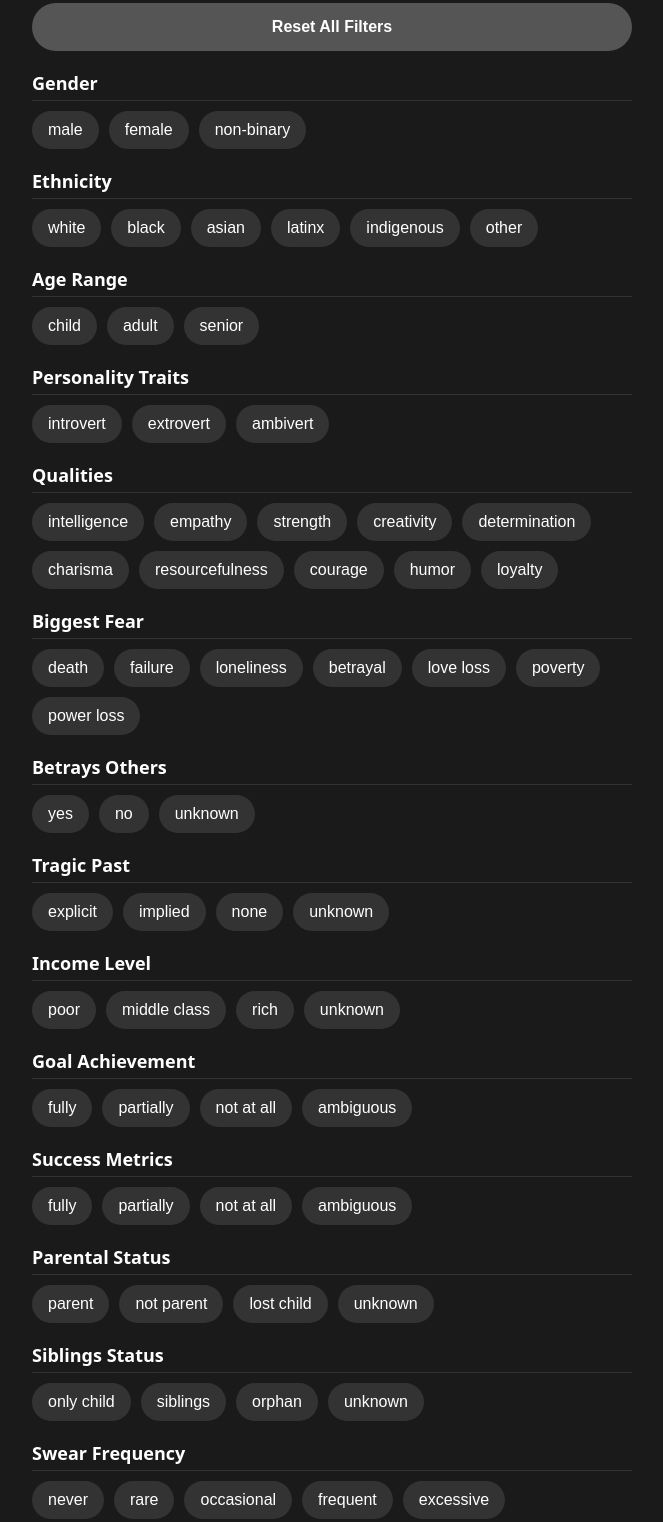
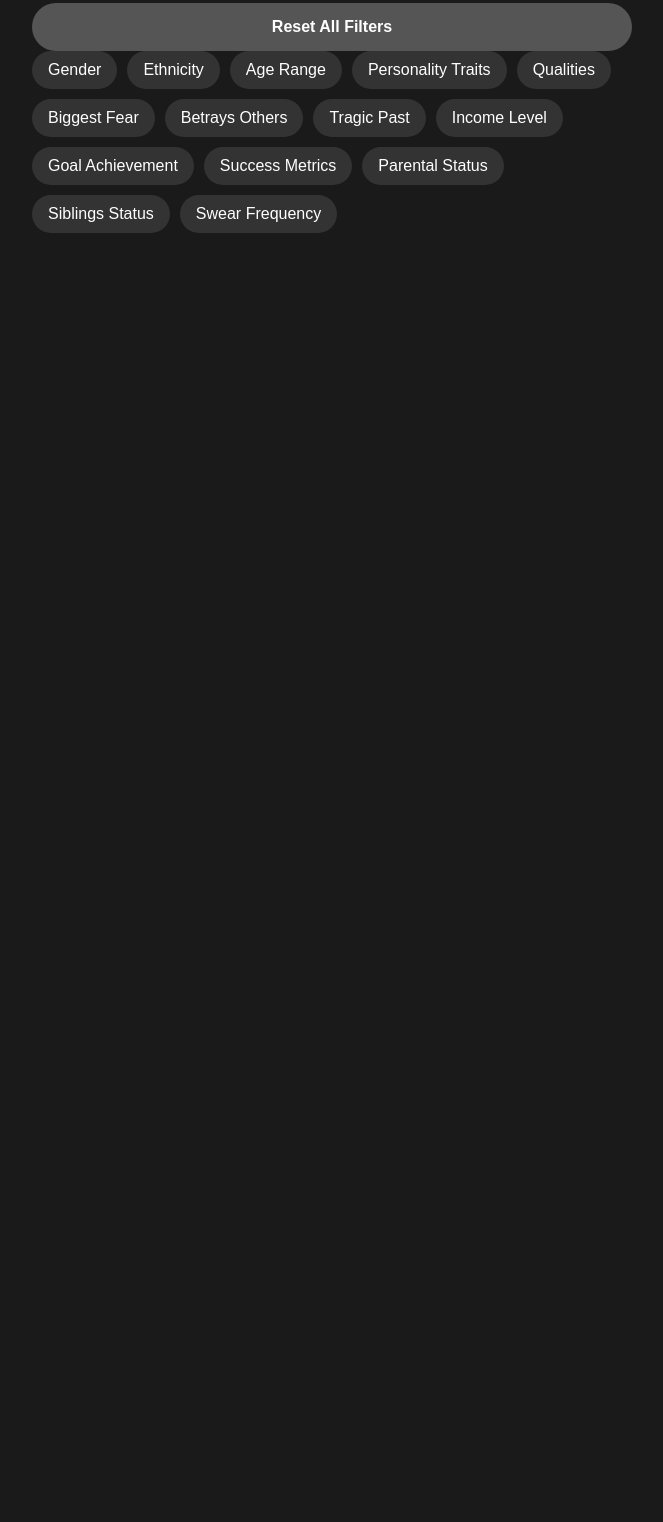
Before and after one commit to brikeld/mobileBUTTONS, a website built with Vite: page index.html in a window 1280 px wide. Shown: the part 126-1648 px from the top of the page, without its empty margins (308-971 px from the left). After the commit the page ends 800 px from the top, so only its background shows below. Built offline with nearby package versions, Linux system fonts and the light colour scheme; some packages are replaced by stand-ins of ours; no server answers; the database is empty; what @onemorestudio/eventemitterjs would draw is missing.

Commit message:
Category buttons.

```diff
--- a/index.html
+++ b/index.html
@@ -18,16 +18,6 @@
         text-align: center;
         margin-bottom: 30px;
         font-size: 24px;
-      }
-      h2 {
-        font-size: 18px;
-        margin-top: 20px;
-        margin-bottom: 10px;
-        border-bottom: 1px solid #333;
-        padding-bottom: 5px;
-      }
-      .category {
-        margin-bottom: 20px;
       }
       .buttons-container {
         display: flex;
@@ -65,160 +55,22 @@
     <!-- Reset Button -->
     <button id="reset_filters">Reset All Filters</button>
 
-    <!-- Demographics -->
-    <div class="category">
-      <h2>Gender</h2>
-      <div class="buttons-container">
-        <button id="male">male</button>
-        <button id="female">female</button>
-        <button id="non-binary">non-binary</button>
-      </div>
-    </div>
-
-    <div class="category">
-      <h2>Ethnicity</h2>
-      <div class="buttons-container">
-        <button id="white">white</button>
-        <button id="black">black</button>
-        <button id="asian">asian</button>
-        <button id="latinx">latinx</button>
-        <button id="indigenous">indigenous</button>
-        <button id="other">other</button>
-      </div>
-    </div>
-
-    <div class="category">
-      <h2>Age Range</h2>
-      <div class="buttons-container">
-        <button id="child">child</button>
-        <button id="adult">adult</button>
-        <button id="senior">senior</button>
-      </div>
-    </div>
-
-    <!-- Personality Traits -->
-    <div class="category">
-      <h2>Personality Traits</h2>
-      <div class="buttons-container">
-        <button id="introvert">introvert</button>
-        <button id="extrovert">extrovert</button>
-        <button id="ambivert">ambivert</button>
-      </div>
-    </div>
-
-    <div class="category">
-      <h2>Qualities</h2>
-      <div class="buttons-container">
-        <button id="intelligence">intelligence</button>
-        <button id="empathy">empathy</button>
-        <button id="strength">strength</button>
-        <button id="creativity">creativity</button>
-        <button id="determination">determination</button>
-        <button id="charisma">charisma</button>
-        <button id="resourcefulness">resourcefulness</button>
-        <button id="courage">courage</button>
-        <button id="humor">humor</button>
-        <button id="loyalty">loyalty</button>
-      </div>
-    </div>
-
-    <div class="category">
-      <h2>Biggest Fear</h2>
-      <div class="buttons-container">
-        <button id="death">death</button>
-        <button id="failure">failure</button>
-        <button id="loneliness">loneliness</button>
-        <button id="betrayal">betrayal</button>
-        <button id="love_loss">love loss</button>
-        <button id="poverty">poverty</button>
-        <button id="power_loss">power loss</button>
-      </div>
-    </div>
-
-    <!-- Moral Ambiguity -->
-    <div class="category">
-      <h2>Betrays Others</h2>
-      <div class="buttons-container">
-        <button id="betrays_yes">yes</button>
-        <button id="betrays_no">no</button>
-        <button id="betrays_unknown">unknown</button>
-      </div>
-    </div>
-
-    <!-- Background -->
-    <div class="category">
-      <h2>Tragic Past</h2>
-      <div class="buttons-container">
-        <button id="tragic_explicit">explicit</button>
-        <button id="tragic_implied">implied</button>
-        <button id="tragic_none">none</button>
-        <button id="tragic_unknown">unknown</button>
-      </div>
-    </div>
-
-    <!-- Socioeconomic -->
-    <div class="category">
-      <h2>Income Level</h2>
-      <div class="buttons-container">
-        <button id="income_poor">poor</button>
-        <button id="income_middle_class">middle class</button>
-        <button id="income_rich">rich</button>
-        <button id="income_unknown">unknown</button>
-      </div>
-    </div>
-
-    <!-- Narrative Arc -->
-    <div class="category">
-      <h2>Goal Achievement</h2>
-      <div class="buttons-container">
-        <button id="goal_fully">fully</button>
-        <button id="goal_partially">partially</button>
-        <button id="goal_not_at_all">not at all</button>
-        <button id="goal_ambiguous">ambiguous</button>
-      </div>
-    </div>
-
-    <div class="category">
-      <h2>Success Metrics</h2>
-      <div class="buttons-container">
-        <button id="success_fully">fully</button>
-        <button id="success_partially">partially</button>
-        <button id="success_not_at_all">not at all</button>
-        <button id="success_ambiguous">ambiguous</button>
-      </div>
-    </div>
-
-    <!-- Relationships & Family -->
-    <div class="category">
-      <h2>Parental Status</h2>
-      <div class="buttons-container">
-        <button id="parent">parent</button>
-        <button id="not_parent">not parent</button>
-        <button id="lost_child">lost child</button>
-        <button id="parent_unknown">unknown</button>
-      </div>
-    </div>
-
-    <div class="category">
-      <h2>Siblings Status</h2>
-      <div class="buttons-container">
-        <button id="only_child">only child</button>
-        <button id="siblings">siblings</button>
-        <button id="orphan">orphan</button>
-        <button id="sibling_unknown">unknown</button>
-      </div>
-    </div>
-
-    <!-- Dialogue Analysis -->
-    <div class="category">
-      <h2>Swear Frequency</h2>
-      <div class="buttons-container">
-        <button id="never">never</button>
-        <button id="rare">rare</button>
-        <button id="occasional">occasional</button>
-        <button id="frequent">frequent</button>
-        <button id="excessive">excessive</button>
-      </div>
+    <!-- Category Buttons -->
+    <div class="buttons-container">
+      <button id="demographics_gender">Gender</button>
+      <button id="demographics_ethnicity">Ethnicity</button>
+      <button id="demographics_age_range">Age Range</button>
+      <button id="personality_traits_introvert_extrovert">Personality Traits</button>
+      <button id="personality_traits_biggest_strength_category">Qualities</button>
+      <button id="personality_traits_biggest_fear_category">Biggest Fear</button>
+      <button id="moral_ambiguity_betrays_others">Betrays Others</button>
+      <button id="background_history_tragic_past">Tragic Past</button>
+      <button id="socioeconomic_income_level">Income Level</button>
+      <button id="narrative_arc_goal_achievement">Goal Achievement</button>
+      <button id="narrative_arc_success_metrics">Success Metrics</button>
+      <button id="relationships_family_parental_status">Parental Status</button>
+      <button id="relationships_family_siblings_status">Siblings Status</button>
+      <button id="dialogue_analysis_swear_frequency">Swear Frequency</button>
     </div>
 
     <script type="module" src="/js/mainMobile.js"></script>
--- a/js/mainMobile.js
+++ b/js/mainMobile.js
@@ -1,7 +1,6 @@
 import Firebase from "./Firebase";
 
 const firebase= new Firebase();
-
 
 const allButtons = document.getElementsByTagName("button");
 Array.from(allButtons).forEach(element => {
```
